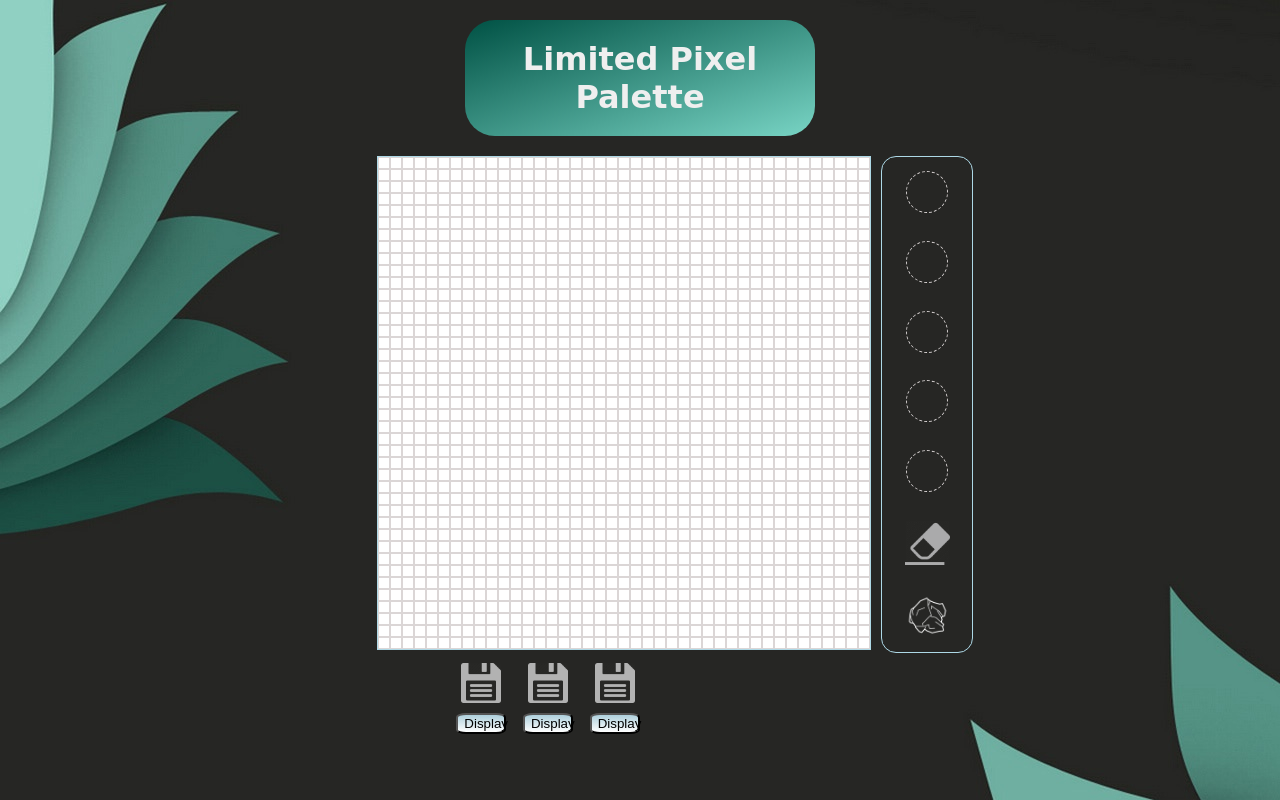
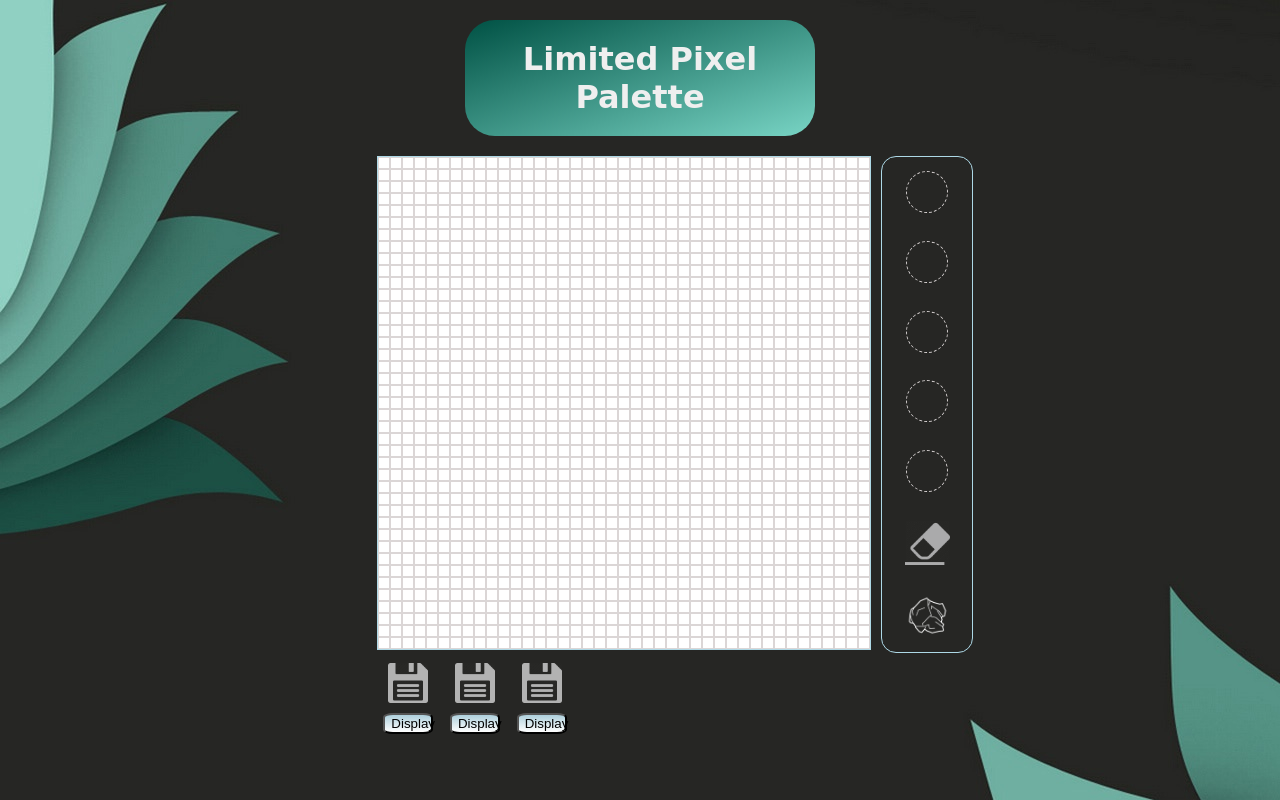
Before and after one commit to Ariiah/Limited-Pixel-Palette, a website: page index.html in a window 1280 px wide. Drawn offline with nearby package versions, Linux system fonts and the light colour scheme; no server answers; a web font is replaced by a local one.

Commit message:
made layout more reponsive

```diff
--- a/css/main.css
+++ b/css/main.css
@@ -20,8 +20,14 @@ h1 {
 
 .main-container {
   display: flex;
+  flex-direction: column;
   justify-content: center;
+  align-items: center;
   margin-left: 70px;
+}
+
+.canvas-menu-wrap {
+  display: flex;
 }
 
 #canvas {
@@ -82,11 +88,14 @@ h1 {
   background-color: transparent;
 }
 
+.save-menu{
+margin-right: 400px;
+}
+
 .save-container, .button-container {
   width: 200px;
   border-radius: 15px;
   margin-top: 10px;
-  margin-left: 440px;
   display: flex;
   justify-content: space-around;
 }
--- a/index.html
+++ b/index.html
@@ -15,6 +15,7 @@
   <h1>Limited Pixel Palette</h1>
 
   <div class="main-container">
+    <div class=canvas-menu-wrap>
     <div id='canvas'></div>
 
     <div id='menu'>
@@ -27,6 +28,8 @@
       <div id='clear'></div>
     </div>
   </div>
+
+  <div class="save-menu">
     <div class="save-container">
       <div id="save1" class="save-icon"></div>
       <div id="save2" class="save-icon"></div>
@@ -37,6 +40,8 @@
       <button id='btn2'>Display</button>
       <button id='btn3'>Display</button>
     </div>
+  </div>
+  </div>
 
   <script src='https://code.jquery.com/jquery-3.3.1.min.js' integrity='sha256-FgpCb/KJQlLNfOu91ta32o/NMZxltwRo8QtmkMRdAu8=' crossorigin='anonymous'></script>
   <script src='js/app.js' type='text/javascript'></script>
```
Lines whose indentation alone changed are shown as unchanged.
